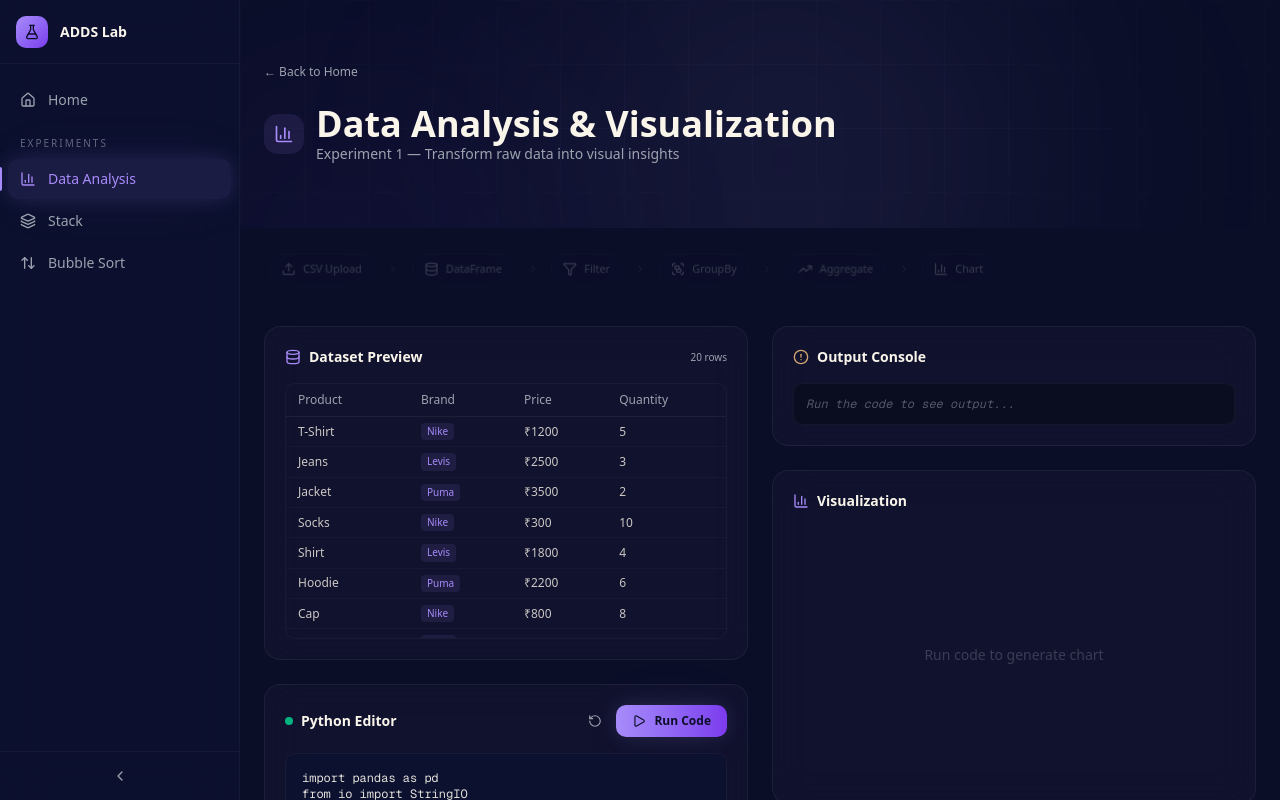
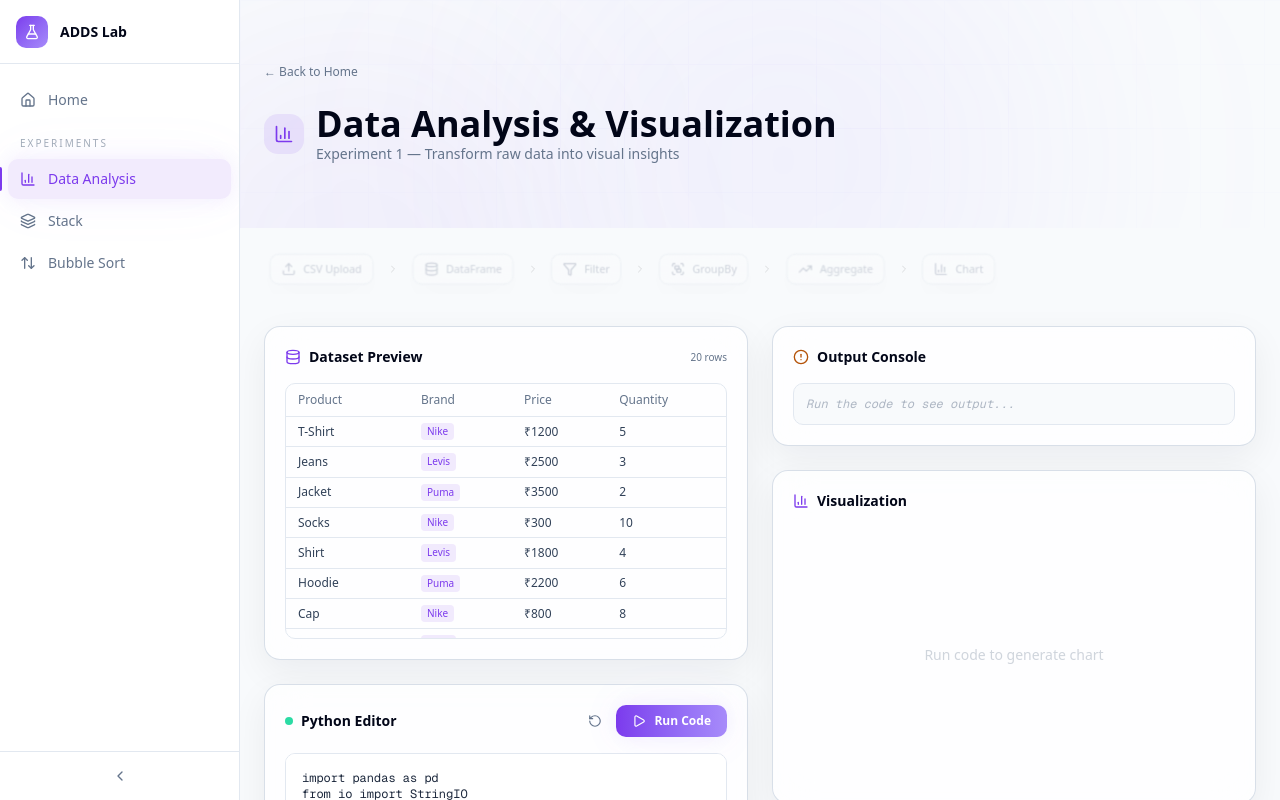
Before and after one commit to gopalsharma2290/adds, a Next.js app: page / in a window 1280 px wide. Both pictures are taken after a click on the button "Data Analysis". Shown: the top 800 px of the page. Built offline with nearby package versions, Linux system fonts and the light colour scheme.

Commit message:
Switch UI to light theme

```diff
--- a/src/app/globals.css
+++ b/src/app/globals.css
@@ -41,51 +41,51 @@
   --radius-md: calc(var(--radius) - 2px);
   --radius-lg: var(--radius);
   --radius-xl: calc(var(--radius) + 4px);
-  --color-navy: #0a0e27;
-  --color-navy-light: #111640;
-  --color-lavender: #a78bfa;
-  --color-lavender-glow: #7c3aed;
-  --color-cream: #faf5eb;
-  --color-gold: #d4a574;
-  --color-gold-muted: #c9956c;
-  --color-charcoal: #1a1a2e;
-  --color-surface: #161633;
-  --color-surface-light: #1e1e45;
+  --color-navy: #f8fafc;
+  --color-navy-light: #eef2ff;
+  --color-lavender: #7c3aed;
+  --color-lavender-glow: #a78bfa;
+  --color-cream: #0f172a;
+  --color-gold: #b45309;
+  --color-gold-muted: #d97706;
+  --color-charcoal: #334155;
+  --color-surface: #ffffff;
+  --color-surface-light: #f1f5f9;
 }
 
 :root {
   --radius: 0.625rem;
-  --background: #0a0e27;
-  --foreground: #faf5eb;
-  --card: #161633;
-  --card-foreground: #faf5eb;
-  --popover: #161633;
-  --popover-foreground: #faf5eb;
-  --primary: #a78bfa;
-  --primary-foreground: #0a0e27;
-  --secondary: #1e1e45;
-  --secondary-foreground: #faf5eb;
-  --muted: #1e1e45;
-  --muted-foreground: #9ca3af;
-  --accent: #7c3aed;
-  --accent-foreground: #faf5eb;
+  --background: #f8fafc;
+  --foreground: #0f172a;
+  --card: #ffffff;
+  --card-foreground: #0f172a;
+  --popover: #ffffff;
+  --popover-foreground: #0f172a;
+  --primary: #7c3aed;
+  --primary-foreground: #ffffff;
+  --secondary: #eef2ff;
+  --secondary-foreground: #1e293b;
+  --muted: #f1f5f9;
+  --muted-foreground: #64748b;
+  --accent: #ede9fe;
+  --accent-foreground: #4c1d95;
   --destructive: #ef4444;
-  --border: rgba(255, 255, 255, 0.08);
-  --input: rgba(255, 255, 255, 0.1);
-  --ring: #a78bfa;
-  --chart-1: #a78bfa;
-  --chart-2: #7c3aed;
-  --chart-3: #d4a574;
+  --border: #e2e8f0;
+  --input: #e2e8f0;
+  --ring: #7c3aed;
+  --chart-1: #7c3aed;
+  --chart-2: #a78bfa;
+  --chart-3: #b45309;
   --chart-4: #60a5fa;
   --chart-5: #34d399;
-  --sidebar: #0d1130;
-  --sidebar-foreground: #faf5eb;
-  --sidebar-primary: #a78bfa;
-  --sidebar-primary-foreground: #0a0e27;
-  --sidebar-accent: #1e1e45;
-  --sidebar-accent-foreground: #faf5eb;
-  --sidebar-border: rgba(255, 255, 255, 0.06);
-  --sidebar-ring: #a78bfa;
+  --sidebar: #ffffff;
+  --sidebar-foreground: #0f172a;
+  --sidebar-primary: #7c3aed;
+  --sidebar-primary-foreground: #ffffff;
+  --sidebar-accent: #f1f5f9;
+  --sidebar-accent-foreground: #0f172a;
+  --sidebar-border: #e2e8f0;
+  --sidebar-ring: #7c3aed;
 }
 
 @layer base {
@@ -93,7 +93,7 @@
     @apply border-border outline-ring/50;
   }
   body {
-    @apply bg-navy text-cream;
+    @apply bg-background text-foreground;
     font-feature-settings: "rlig" 1, "calt" 1;
   }
 }
@@ -105,31 +105,32 @@
 }
 
 ::-webkit-scrollbar-track {
-  background: rgba(0, 0, 0, 0.2);
+  background: rgba(226, 232, 240, 0.7);
 }
 
 ::-webkit-scrollbar-thumb {
-  background: rgba(167, 139, 250, 0.3);
+  background: rgba(124, 58, 237, 0.25);
   border-radius: 3px;
 }
 
 ::-webkit-scrollbar-thumb:hover {
-  background: rgba(167, 139, 250, 0.5);
+  background: rgba(124, 58, 237, 0.45);
 }
 
 /* Glassmorphism utility */
 .glass {
-  background: rgba(22, 22, 51, 0.6);
+  background: rgba(255, 255, 255, 0.78);
   backdrop-filter: blur(20px);
   -webkit-backdrop-filter: blur(20px);
-  border: 1px solid rgba(255, 255, 255, 0.06);
+  border: 1px solid rgba(203, 213, 225, 0.75);
+  box-shadow: 0 12px 36px rgba(15, 23, 42, 0.06);
 }
 
 .glass-light {
-  background: rgba(30, 30, 69, 0.4);
+  background: rgba(248, 250, 252, 0.7);
   backdrop-filter: blur(12px);
   -webkit-backdrop-filter: blur(12px);
-  border: 1px solid rgba(255, 255, 255, 0.04);
+  border: 1px solid rgba(203, 213, 225, 0.6);
 }
 
 /* Glow effects */
@@ -199,11 +200,11 @@
 /* Custom Monaco Editor overrides */
 .monaco-editor .margin,
 .monaco-editor .monaco-editor-background {
-  background-color: #0d1130 !important;
+  background-color: #ffffff !important;
 }
 
 /* Hide default selection colors for cinematic feel */
 ::selection {
-  background: rgba(167, 139, 250, 0.3);
-  color: #faf5eb;
+  background: rgba(124, 58, 237, 0.18);
+  color: #0f172a;
 }
--- a/src/app/layout.tsx
+++ b/src/app/layout.tsx
@@ -27,7 +27,7 @@ export default function RootLayout({
   return (
     <html lang="en" suppressHydrationWarning>
       <body
-        className={`${geistSans.variable} ${geistMono.variable} antialiased bg-navy text-cream overflow-x-hidden`}
+        className={`${geistSans.variable} ${geistMono.variable} antialiased bg-background text-foreground overflow-x-hidden`}
       >
         {children}
         <Toaster />
--- a/src/app/page.tsx
+++ b/src/app/page.tsx
@@ -8,7 +8,7 @@ export default function Home() {
   const { sidebarCollapsed } = useAppStore()
 
   return (
-    <div className="flex min-h-screen bg-navy">
+    <div className="flex min-h-screen bg-background">
       <Sidebar />
       <main
         className="flex-1 transition-all duration-300"
--- a/src/components/experiment1/experiment1-page.tsx
+++ b/src/components/experiment1/experiment1-page.tsx
@@ -232,7 +232,7 @@ export function Experiment1Page() {
             <motion.button
               onClick={() => setCurrentPage('home')}
               whileHover={{ x: -3 }}
-              className="text-xs text-muted-foreground hover:text-cream transition-colors mb-6 flex items-center gap-1"
+              className="text-xs text-muted-foreground hover:text-slate-950 transition-colors mb-6 flex items-center gap-1"
             >
               ← Back to Home
             </motion.button>
@@ -250,7 +250,7 @@ export function Experiment1Page() {
                   initial={{ opacity: 0, x: -20 }}
                   animate={{ opacity: 1, x: 0 }}
                   transition={{ delay: 0.3, duration: 0.6 }}
-                  className="text-3xl md:text-4xl font-bold text-cream"
+                  className="text-3xl md:text-4xl font-bold text-slate-950"
                 >
                   Data Analysis &amp; Visualization
                 </motion.h1>
@@ -326,16 +326,16 @@ export function Experiment1Page() {
               className="rounded-2xl glass p-5"
             >
               <div className="flex items-center justify-between mb-4">
-                <h3 className="text-sm font-semibold text-cream flex items-center gap-2">
+                <h3 className="text-sm font-semibold text-slate-950 flex items-center gap-2">
                   <Database className="w-4 h-4 text-lavender" />
                   Dataset Preview
                 </h3>
                 <span className="text-[10px] text-muted-foreground">{sampleTableData.length} rows</span>
               </div>
-              <div className="max-h-64 overflow-y-auto rounded-lg border border-white/[0.04]">
+              <div className="max-h-64 overflow-y-auto rounded-lg border border-slate-200">
                 <table className="w-full text-xs">
                   <thead>
-                    <tr className="border-b border-white/[0.06]">
+                    <tr className="border-b border-slate-200">
                       {['Product', 'Brand', 'Price', 'Quantity'].map(h => (
                         <th key={h} className="px-3 py-2 text-left text-muted-foreground font-medium">{h}</th>
                       ))}
@@ -348,16 +348,16 @@ export function Experiment1Page() {
                         initial={{ opacity: 0 }}
                         animate={{ opacity: 1 }}
                         transition={{ delay: i * 0.03 }}
-                        className="border-b border-white/[0.03] hover:bg-white/[0.02] transition-colors"
+                        className="border-b border-slate-200 hover:bg-slate-50 transition-colors"
                       >
-                        <td className="px-3 py-1.5 text-cream/80">{row.Product}</td>
+                        <td className="px-3 py-1.5 text-slate-700">{row.Product}</td>
                         <td className="px-3 py-1.5">
                           <span className="inline-flex px-1.5 py-0.5 rounded text-[10px] bg-lavender/10 text-lavender">
                             {row.Brand}
                           </span>
                         </td>
-                        <td className="px-3 py-1.5 text-cream/80">₹{row.Price}</td>
-                        <td className="px-3 py-1.5 text-cream/80">{row.Quantity}</td>
+                        <td className="px-3 py-1.5 text-slate-700">₹{row.Price}</td>
+                        <td className="px-3 py-1.5 text-slate-700">{row.Quantity}</td>
                       </motion.tr>
                     ))}
                   </tbody>
@@ -373,7 +373,7 @@ export function Experiment1Page() {
               className="rounded-2xl glass p-5"
             >
               <div className="flex items-center justify-between mb-4">
-                <h3 className="text-sm font-semibold text-cream flex items-center gap-2">
+                <h3 className="text-sm font-semibold text-slate-950 flex items-center gap-2">
                   <span className="w-2 h-2 rounded-full bg-emerald-400 animate-pulse" />
                   Python Editor
                 </h3>
@@ -382,7 +382,7 @@ export function Experiment1Page() {
                     whileHover={{ scale: 1.05 }}
                     whileTap={{ scale: 0.95 }}
                     onClick={() => setCode(getDefaultCode())}
-                    className="p-1.5 rounded-lg hover:bg-white/[0.04] text-muted-foreground hover:text-cream transition-colors"
+                    className="p-1.5 rounded-lg hover:bg-slate-100 text-muted-foreground hover:text-slate-950 transition-colors"
                     title="Reset Code"
                   >
                     <RotateCcw className="w-3.5 h-3.5" />
@@ -395,7 +395,7 @@ export function Experiment1Page() {
                     className={`flex items-center gap-2 px-4 py-2 rounded-lg text-xs font-semibold transition-all duration-300 ${
                       isRunning
                         ? 'bg-yellow-500/20 text-yellow-400'
-                        : 'bg-gradient-to-r from-lavender to-lavender-glow text-navy glow-lavender hover:shadow-[0_0_30px_rgba(167,139,250,0.3)]'
+                        : 'bg-gradient-to-r from-lavender to-lavender-glow text-white glow-lavender hover:shadow-[0_0_30px_rgba(167,139,250,0.3)]'
                     }`}
                   >
                     {isRunning ? (
@@ -408,11 +408,11 @@ export function Experiment1Page() {
                   </motion.button>
                 </div>
               </div>
-              <div className="rounded-lg overflow-hidden border border-white/[0.04]">
+              <div className="rounded-lg overflow-hidden border border-slate-200">
                 <textarea
                   value={code}
                   onChange={(e) => setCode(e.target.value)}
-                  className="w-full h-72 p-4 bg-[#0d1130] text-cream/90 text-xs font-mono resize-none focus:outline-none"
+                  className="w-full h-72 p-4 bg-white text-slate-800 text-xs font-mono resize-none focus:outline-none"
                   spellCheck={false}
                 />
               </div>
@@ -428,13 +428,13 @@ export function Experiment1Page() {
               transition={{ delay: 0.4 }}
               className="rounded-2xl glass p-5"
             >
-              <h3 className="text-sm font-semibold text-cream mb-4 flex items-center gap-2">
+              <h3 className="text-sm font-semibold text-slate-950 mb-4 flex items-center gap-2">
                 <AlertCircle className="w-4 h-4 text-gold" />
                 Output Console
               </h3>
               <div
                 ref={outputRef}
-                className="max-h-48 overflow-y-auto rounded-lg bg-[#0a0d20] border border-white/[0.04] p-3 text-xs font-mono text-cream/70"
+                className="max-h-48 overflow-y-auto rounded-lg bg-slate-50 border border-slate-200 p-3 text-xs font-mono text-slate-600"
               >
                 {output || (
                   <span className="text-muted-foreground/50 italic">Run the code to see output...</span>
@@ -449,7 +449,7 @@ export function Experiment1Page() {
               transition={{ delay: 0.5 }}
               className="rounded-2xl glass p-5"
             >
-              <h3 className="text-sm font-semibold text-cream mb-4 flex items-center gap-2">
+              <h3 className="text-sm font-semibold text-slate-950 mb-4 flex items-center gap-2">
                 <BarChart3 className="w-4 h-4 text-lavender" />
                 Visualization
               </h3>
@@ -461,7 +461,7 @@ export function Experiment1Page() {
                       <YAxis stroke="#9ca3af" fontSize={11} tickLine={false} axisLine={false} />
                       <Tooltip
                         contentStyle={{
-                          background: '#161633',
+                          background: '#ffffff',
                           border: '1px solid rgba(255,255,255,0.06)',
                           borderRadius: '8px',
                           color: '#faf5eb',
@@ -495,21 +495,21 @@ export function Experiment1Page() {
             viewport={{ once: true }}
             className="rounded-2xl glass p-6"
           >
-            <h3 className="text-sm font-semibold text-cream mb-4">Learning Notes</h3>
+            <h3 className="text-sm font-semibold text-slate-950 mb-4">Learning Notes</h3>
             <div className="grid grid-cols-1 md:grid-cols-3 gap-4">
-              <div className="p-4 rounded-xl bg-white/[0.02] border border-white/[0.03]">
+              <div className="p-4 rounded-xl bg-slate-50 border border-slate-200">
                 <p className="text-xs font-semibold text-gold mb-1">Why Pandas?</p>
                 <p className="text-[11px] text-muted-foreground leading-relaxed">
                   Pandas provides efficient data structures (DataFrame, Series) optimized for tabular data operations like filtering, grouping, and aggregation.
                 </p>
               </div>
-              <div className="p-4 rounded-xl bg-white/[0.02] border border-white/[0.03]">
+              <div className="p-4 rounded-xl bg-slate-50 border border-slate-200">
                 <p className="text-xs font-semibold text-lavender mb-1">Why GroupBy?</p>
                 <p className="text-[11px] text-muted-foreground leading-relaxed">
                   GroupBy is the split-apply-combine pattern. It splits data into groups, applies a function to each, then combines results — essential for summarization.
                 </p>
               </div>
-              <div className="p-4 rounded-xl bg-white/[0.02] border border-white/[0.03]">
+              <div className="p-4 rounded-xl bg-slate-50 border border-slate-200">
                 <p className="text-xs font-semibold text-emerald-400 mb-1">Why Visualize?</p>
                 <p className="text-[11px] text-muted-foreground leading-relaxed">
                   Charts transform numerical summaries into visual patterns humans can quickly interpret, revealing trends, outliers, and distributions invisible in raw numbers.
--- a/src/components/layout/sidebar.tsx
+++ b/src/components/layout/sidebar.tsx
@@ -29,16 +29,16 @@ export function Sidebar() {
       initial={false}
       animate={{ width: sidebarCollapsed ? 72 : 240 }}
       transition={{ duration: 0.3, ease: [0.4, 0, 0.2, 1] }}
-      className="fixed left-0 top-0 bottom-0 z-50 flex flex-col bg-[#0d1130]/90 backdrop-blur-xl border-r border-white/[0.04]"
+      className="fixed left-0 top-0 bottom-0 z-50 flex flex-col bg-white/90 backdrop-blur-xl border-r border-slate-200"
     >
       {/* Logo */}
-      <div className="flex items-center gap-3 px-4 h-16 border-b border-white/[0.04]">
+      <div className="flex items-center gap-3 px-4 h-16 border-b border-slate-200">
         <motion.div
           whileHover={{ rotate: 180 }}
           transition={{ duration: 0.5 }}
           className="flex-shrink-0 w-8 h-8 rounded-lg bg-gradient-to-br from-lavender to-lavender-glow flex items-center justify-center"
         >
-          <FlaskConical className="w-4 h-4 text-navy" />
+          <FlaskConical className="w-4 h-4 text-white" />
         </motion.div>
         <AnimatePresence>
           {!sidebarCollapsed && (
@@ -47,7 +47,7 @@ export function Sidebar() {
               animate={{ opacity: 1, x: 0 }}
               exit={{ opacity: 0, x: -10 }}
               transition={{ duration: 0.2 }}
-              className="text-sm font-semibold text-cream whitespace-nowrap"
+              className="text-sm font-semibold text-slate-950 whitespace-nowrap"
             >
               ADDS Lab
             </motion.span>
@@ -76,7 +76,7 @@ export function Sidebar() {
                 w-full flex items-center gap-3 px-3 py-2.5 rounded-lg text-sm transition-all duration-200 mb-0.5
                 ${currentPage === item.id
                   ? 'bg-lavender/10 text-lavender glow-lavender'
-                  : 'text-muted-foreground hover:text-cream hover:bg-white/[0.03]'
+                  : 'text-muted-foreground hover:text-slate-950 hover:bg-slate-50'
                 }
               `}
             >
@@ -109,12 +109,12 @@ export function Sidebar() {
       </nav>
 
       {/* Collapse button */}
-      <div className="p-2 border-t border-white/[0.04]">
+      <div className="p-2 border-t border-slate-200">
         <motion.button
           onClick={toggleSidebar}
           whileHover={{ scale: 1.05 }}
           whileTap={{ scale: 0.95 }}
-          className="w-full flex items-center justify-center gap-2 py-2 rounded-lg text-muted-foreground hover:text-cream hover:bg-white/[0.03] transition-colors"
+          className="w-full flex items-center justify-center gap-2 py-2 rounded-lg text-muted-foreground hover:text-slate-950 hover:bg-slate-50 transition-colors"
         >
           {sidebarCollapsed ? <ChevronRight className="w-4 h-4" /> : <ChevronLeft className="w-4 h-4" />}
         </motion.button>
```
Also changed, not shown: src/components/experiment2/experiment2-page.tsx (+16 -16 lines), src/components/experiment3/experiment3-page.tsx (+30 -30 lines), src/components/home/home-page.tsx (+15 -15 lines), src/components/ui/usage-thoughts.tsx (+4 -4 lines).
